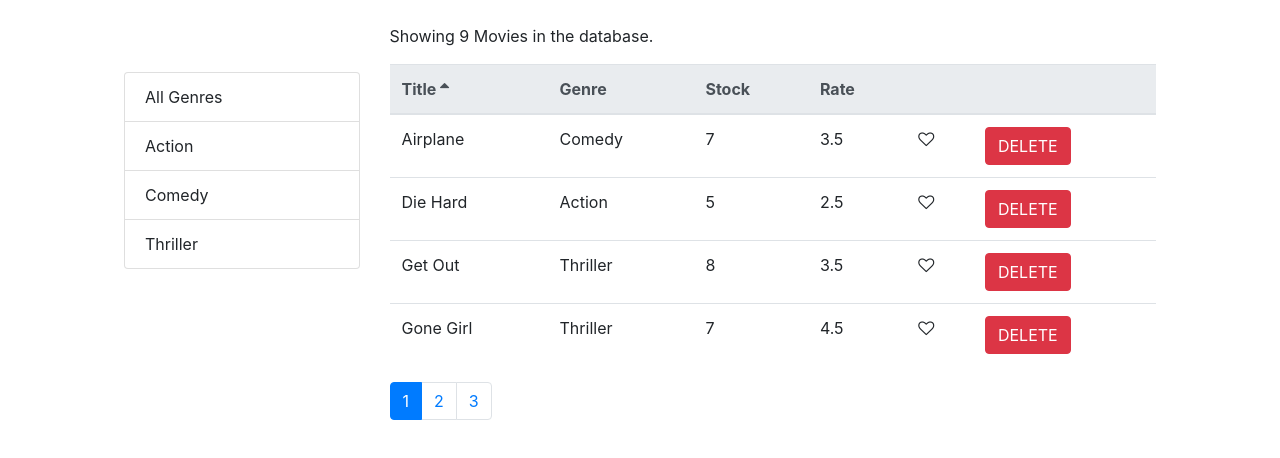
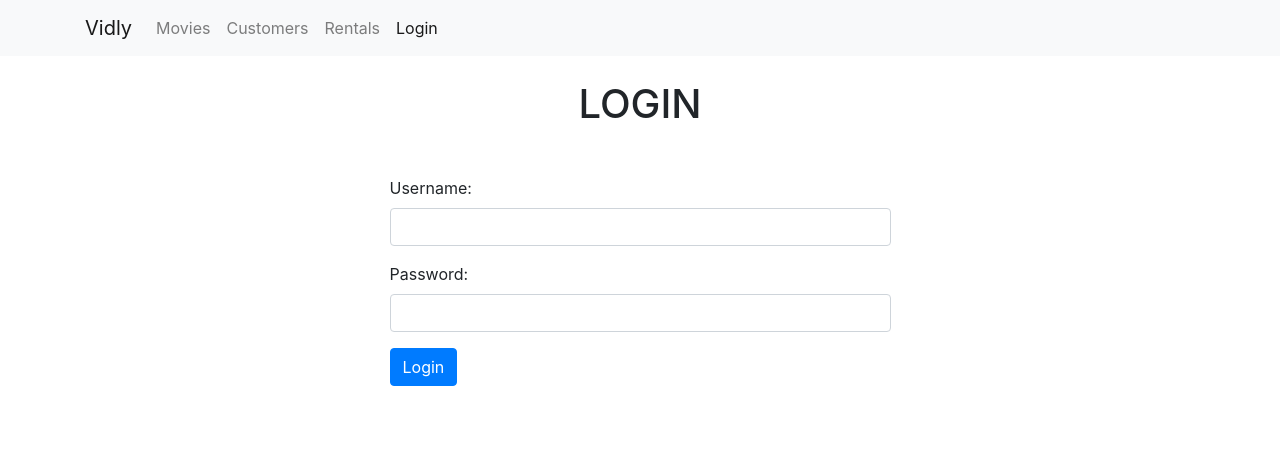
Before and after one commit to touhid-imam/vidly, a React (Create React App) app: page /login in a window 1280 px wide. Shown: the top 458 px of the page. Built offline with nearby package versions, Linux system fonts and the light colour scheme.

Commit message:
add react-router-dom, navigation and more

```diff
--- a/package.json
+++ b/package.json
@@ -9,6 +9,7 @@
     "prop-types": "^15.7.2",
     "react": "^16.11.0",
     "react-dom": "^16.11.0",
+    "react-router-dom": "4.3.1",
     "react-scripts": "3.2.0"
   },
   "scripts": {
--- a/src/App.js
+++ b/src/App.js
@@ -1,14 +1,33 @@
 import React from "react";
+import { Route, Redirect, Switch } from "react-router-dom";
+import NavBar from "./components/navBar";
+import LoginForm from "./components/loginForm";
 import Movies from "./components/movies";
+import MovieForm from "./components/movieForm";
+import Customers from "./components/customers";
+import Rentals from "./components/rentals";
+import NotFound from "./components/notFound";
 import "./App.css";
 
 function App() {
   return (
-    <div className="container">
-      <div className="row m-4">
-        <Movies />
+    <React.Fragment>
+      <NavBar />
+      <div className="container">
+        <div className="row m-4">
+          <Switch>
+            <Route path="/login" component={LoginForm}></Route>
+            <Route path="/movie/:id" component={MovieForm}></Route>
+            <Route path="/movies" component={Movies}></Route>
+            <Route path="/customers" component={Customers}></Route>
+            <Route path="/rentals" component={Rentals}></Route>
+            <Route path="/not-found" component={NotFound}></Route>
+            <Redirect from="/" to="/movies" exact />
+            <Redirect to="/not-found" />
+          </Switch>
+        </div>
       </div>
-    </div>
+    </React.Fragment>
   );
 }
 
--- a/src/components/common/table.jsx
+++ b/src/components/common/table.jsx
@@ -2,8 +2,7 @@ import React, { Component } from "react";
 import TableHeader from "./tableHeader";
 import TableBody from "./tableBody";
 
-const Table = props => {
-  const { columns, sortColumn, onSort, data } = props;
+const Table = ({ columns, sortColumn, onSort, data }) => {
   return (
     <table className="table">
       <TableHeader columns={columns} sortColumn={sortColumn} onSort={onSort} />
--- /dev/null
+++ b/src/components/customers.jsx
@@ -0,0 +1,7 @@
+import React from "react";
+
+const Customers = () => {
+  return <h1>Customers</h1>;
+};
+
+export default Customers;
--- /dev/null
+++ b/src/components/loginForm.jsx
@@ -0,0 +1,57 @@
+import React, { Component } from "react";
+
+class LoginForm extends Component {
+  state = { account: { username: "", password: "" } };
+
+  handleSubmit = e => {
+    e.preventDefault();
+
+    // call the server
+
+    console.log("submitted");
+  };
+
+  handleChange = ({ currentTarget: input }) => {
+    const account = { ...this.state.account };
+    account[input.name] = input.value;
+    this.setState({ account });
+  };
+
+  render() {
+    const { account } = this.state;
+    return (
+      <div style={{ width: "100%" }}>
+        <h1 style={{ textAlign: "center" }}>LOGIN</h1>
+        <div className="col-sm-6 offset-sm-3 mt-5">
+          <form onSubmit={this.handleSubmit}>
+            <div className="form-group">
+              <label htmlFor="username">Username:</label>
+              <input
+                value={account.username}
+                onChange={this.handleChange}
+                name="username"
+                id="username"
+                type="text"
+                className="form-control"
+              />
+            </div>
+            <div className="form-group">
+              <label htmlFor="password">Password:</label>
+              <input
+                value={account.password}
+                onChange={this.handleChange}
+                name="password"
+                id="password"
+                type="text"
+                className="form-control"
+              />
+            </div>
+            <button className="btn btn-primary">Login</button>
+          </form>
+        </div>
+      </div>
+    );
+  }
+}
+
+export default LoginForm;
--- /dev/null
+++ b/src/components/movieForm.jsx
@@ -0,0 +1,17 @@
+import React from "react";
+
+const MovieForm = ({ match, history }) => {
+  return (
+    <div>
+      <h1>Movie Form - {match.params.id}</h1>
+      <button
+        className="btn btn-primary"
+        onClick={() => history.push("/movies")}
+      >
+        Save
+      </button>
+    </div>
+  );
+};
+
+export default MovieForm;
--- a/src/components/moviesTable.jsx
+++ b/src/components/moviesTable.jsx
@@ -1,10 +1,15 @@
 import React, { Component } from "react";
+import { Link } from "react-router-dom";
 import Table from "./common/table";
 import Like from "./common/like";
 
 class MoviesTable extends Component {
   columns = [
-    { path: "title", label: "Title" },
+    {
+      path: "title",
+      label: "Title",
+      content: movie => <Link to={`/movie/${movie._id}`}>{movie.title}</Link>
+    },
     { path: "genre.name", label: "Genre" },
     { path: "numberInStock", label: "Stock" },
     { path: "dailyRentalRate", label: "Rate" },
--- /dev/null
+++ b/src/components/navBar.jsx
@@ -0,0 +1,51 @@
+import React from "react";
+import { Link, NavLink } from "react-router-dom";
+
+const NavBar = () => {
+  return (
+    <nav className="navbar navbar-expand-lg navbar-light bg-light">
+      <div className="container">
+        <Link className="navbar-brand" to="/">
+          Vidly
+        </Link>
+        <button
+          className="navbar-toggler"
+          type="button"
+          data-toggle="collapse"
+          data-target="#navbarNav"
+          aria-controls="navbarNav"
+          aria-expanded="false"
+          aria-label="Toggle navigation"
+        >
+          <span className="navbar-toggler-icon"></span>
+        </button>
+        <div className="collapse navbar-collapse" id="navbarNav">
+          <ul className="navbar-nav">
+            <li className="nav-item">
+              <NavLink className="nav-link" to="/movies">
+                Movies <span className="sr-only">(current)</span>
+              </NavLink>
+            </li>
+            <li className="nav-item">
+              <NavLink className="nav-link" to="/customers">
+                Customers
+              </NavLink>
+            </li>
+            <li className="nav-item">
+              <NavLink className="nav-link" to="/rentals">
+                Rentals
+              </NavLink>
+            </li>
+            <li className="nav-item">
+              <NavLink className="nav-link" to="/login">
+                Login
+              </NavLink>
+            </li>
+          </ul>
+        </div>
+      </div>
+    </nav>
+  );
+};
+
+export default NavBar;
--- /dev/null
+++ b/src/components/notFound.jsx
@@ -0,0 +1,7 @@
+import React from "react";
+
+const NotFound = () => {
+  return <h1>Not Found</h1>;
+};
+
+export default NotFound;
--- /dev/null
+++ b/src/components/rentals.jsx
@@ -0,0 +1,7 @@
+import React from "react";
+
+const Rentals = () => {
+  return <h1>Rentals</h1>;
+};
+
+export default Rentals;
--- a/src/index.js
+++ b/src/index.js
@@ -1,12 +1,18 @@
-import React from 'react';
-import ReactDOM from 'react-dom';
-import './index.css';
-import App from './App';
-import * as serviceWorker from './serviceWorker';
+import React from "react";
+import ReactDOM from "react-dom";
+import { BrowserRouter } from "react-router-dom";
+import "./index.css";
+import App from "./App";
+import * as serviceWorker from "./serviceWorker";
 import "bootstrap/dist/css/bootstrap.min.css";
 import "font-awesome/css/font-awesome.min.css";
 
-ReactDOM.render(<App />, document.getElementById('root'));
+ReactDOM.render(
+  <BrowserRouter>
+    <App />
+  </BrowserRouter>,
+  document.getElementById("root")
+);
 
 // If you want your app to work offline and load faster, you can change
 // unregister() to register() below. Note this comes with some pitfalls.
```
Also changed, not shown: 1 other file (tests, documents, lock files or other folders).
